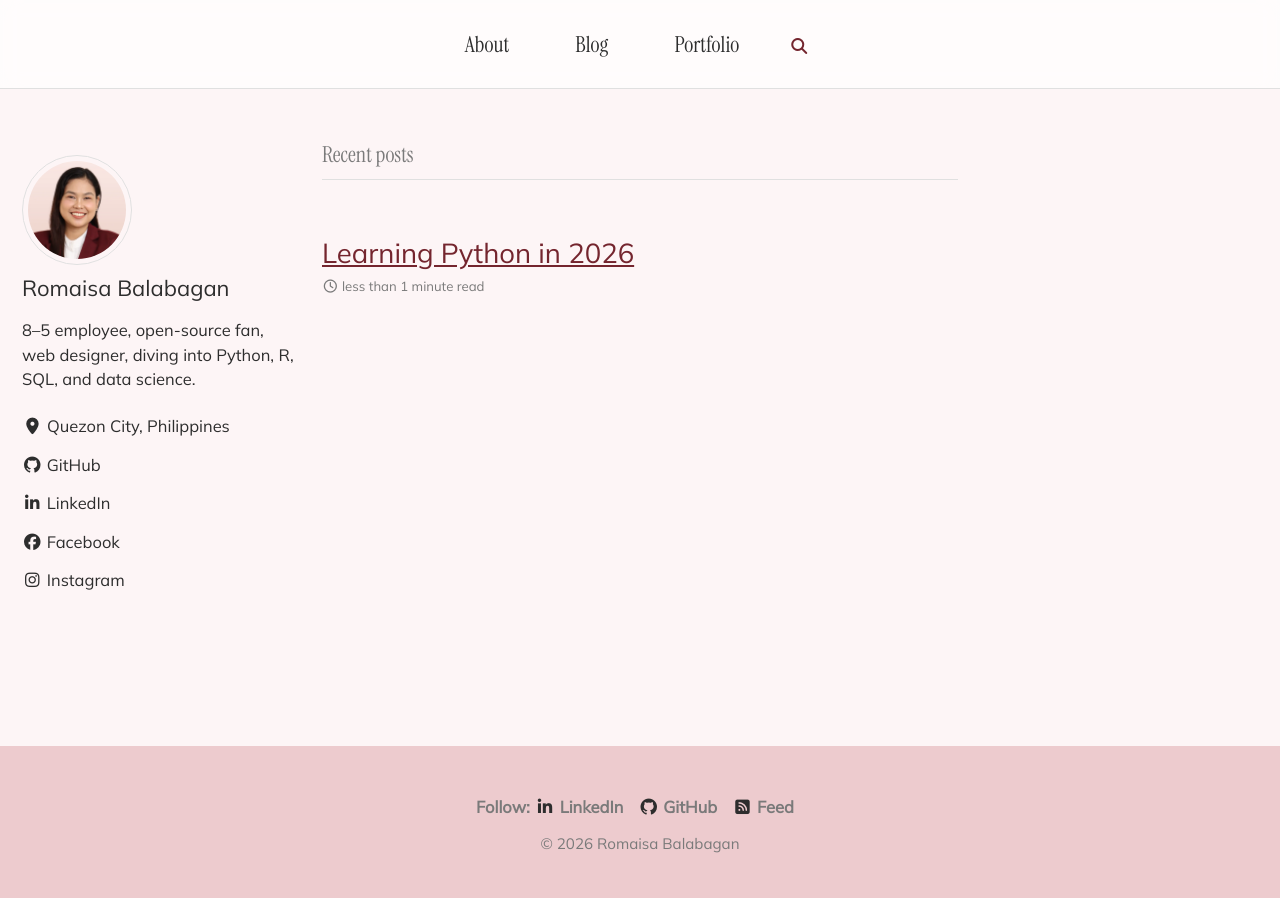
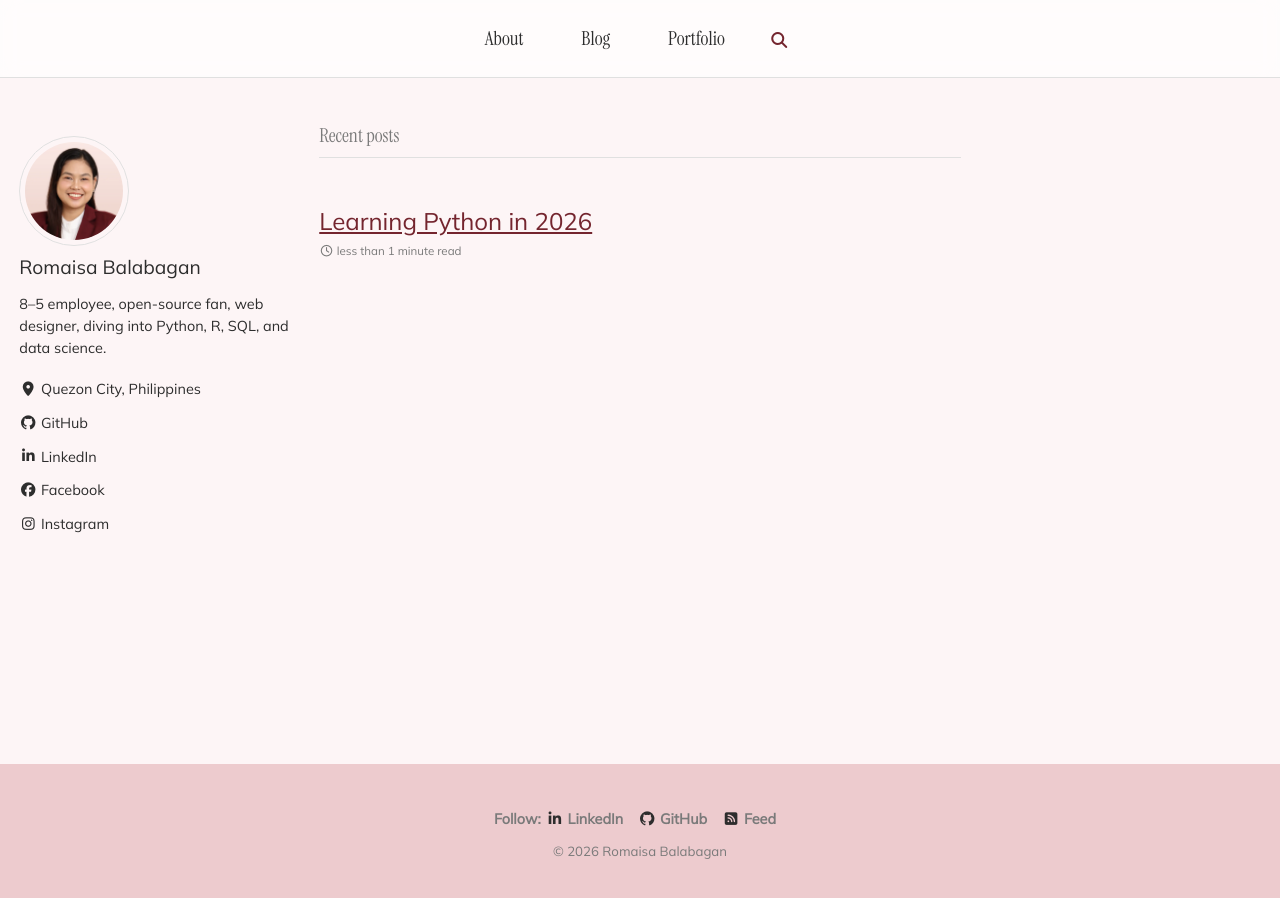
Before and after one commit to romaisablbgn/romaisablbgn.github.io, a Jekyll site: the page built from index.html, in a window 1280 px wide. Built offline with Jekyll 4.4.1, drawn with Linux system fonts in a browser that asks for light colours; cached includes are drawn as plain includes; some web fonts are replaced; the list of posts is cut into pages by our own code.

Commit message:
Change default document font size from 16px to 14px

```diff
--- a/_sass/minimal-mistakes/_variables.scss
+++ b/_sass/minimal-mistakes/_variables.scss
@@ -6,7 +6,7 @@
    Typography
    ========================================================================== */
 
-$doc-font-size: 16px !default;
+$doc-font-size: 14px !default;
 $doc-font-size-medium: $doc-font-size * 1.125 !default;
 $doc-font-size-large: $doc-font-size * 1.25 !default;
 $doc-font-size-x-large: $doc-font-size * 1.375 !default;
```
